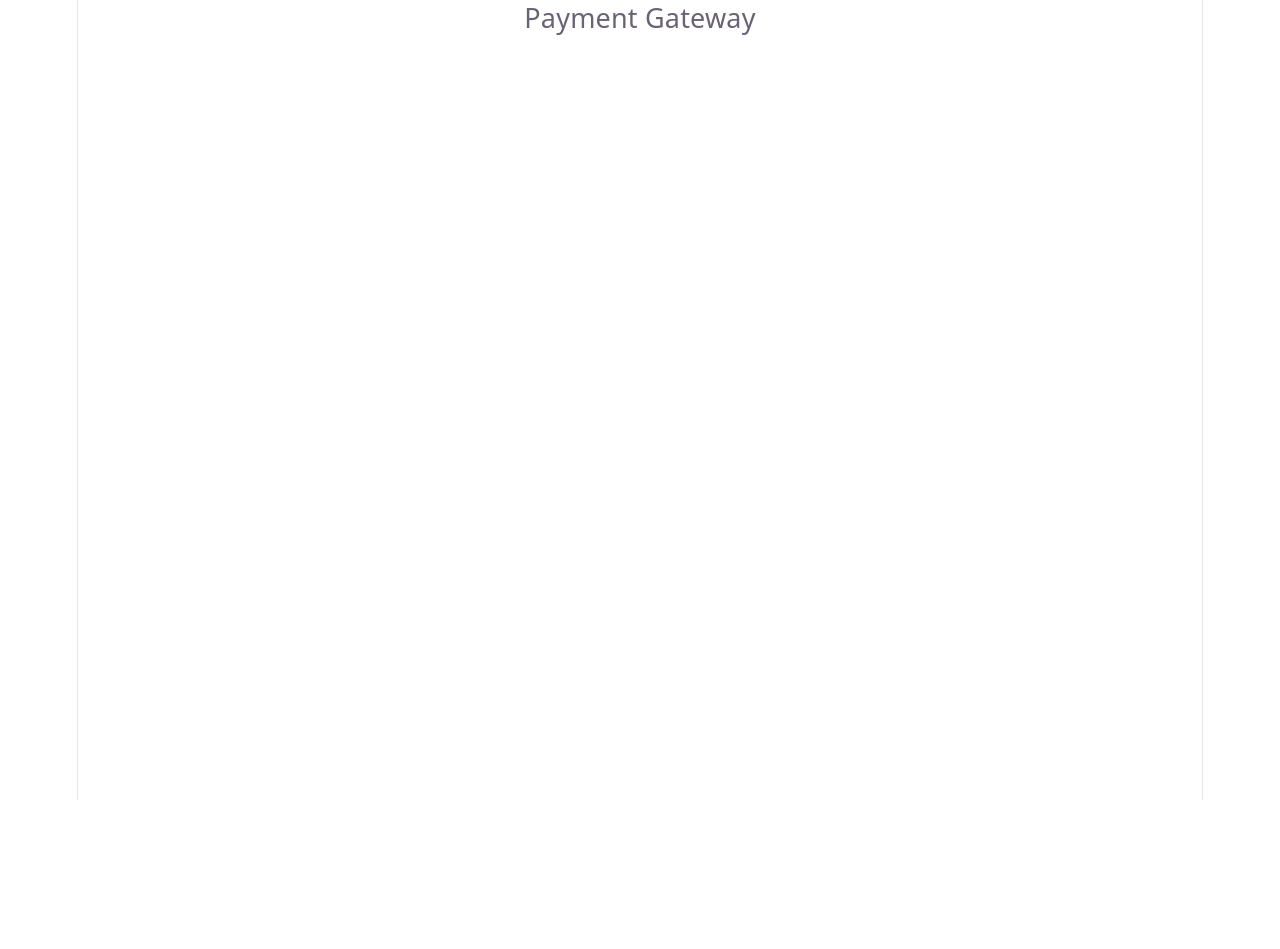
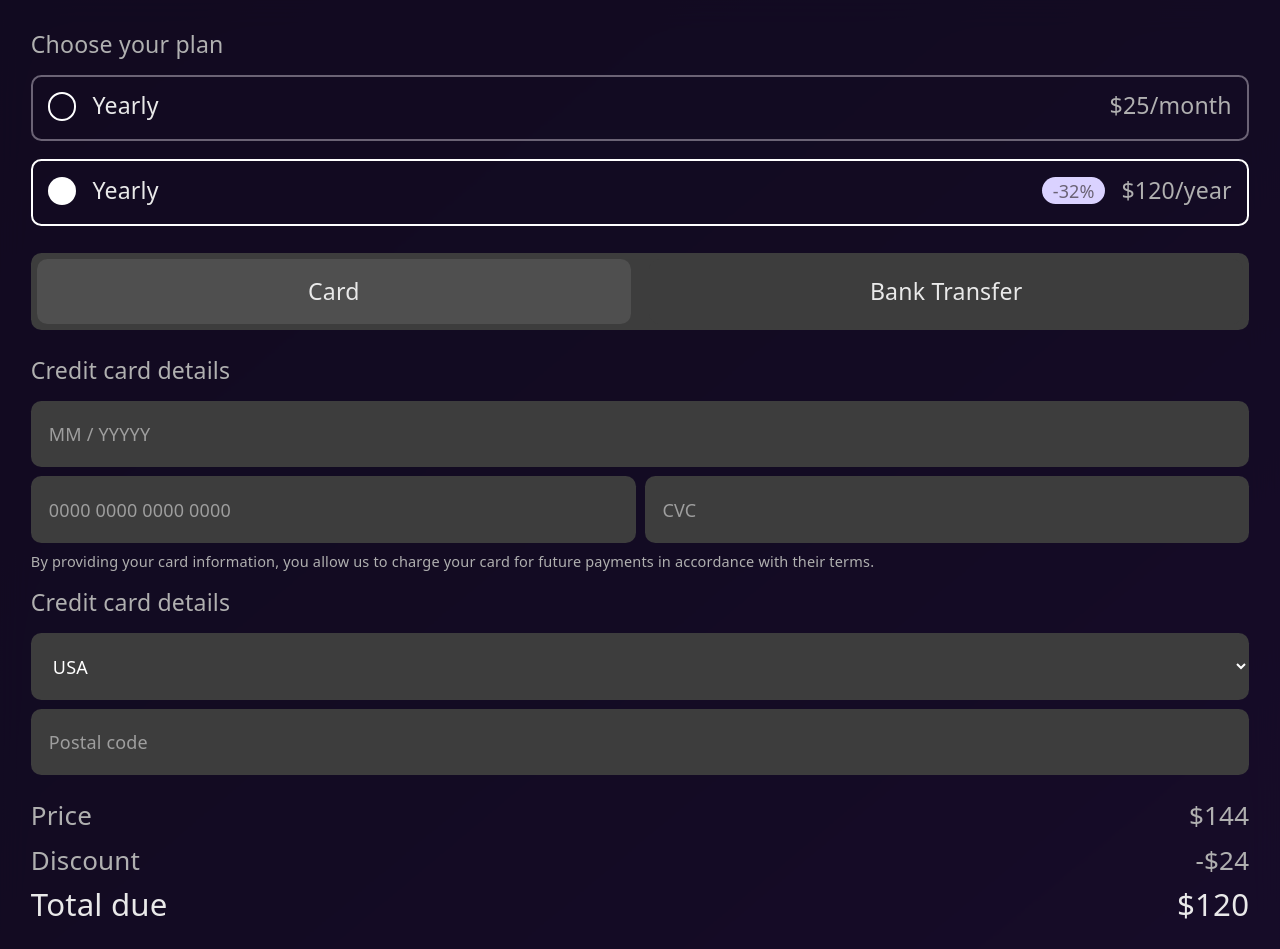
Before and after one commit to themafia98/payment-gateway, a React (Vite) app: page / in a window 1280 px wide. Shown: the top 949 px of the page. Before the commit the page ends 800 px from the top, so only its background shows below. Built offline with nearby package versions, Linux system fonts and the light colour scheme.

Commit message:
feat: template

```diff
--- a/src/index.css
+++ b/src/index.css
@@ -51,11 +51,8 @@
 }
 
 #root {
-  width: 1126px;
-  max-width: 100%;
   margin: 0 auto;
   text-align: center;
-  border-inline: 1px solid var(--border);
   min-height: 100svh;
   display: flex;
   flex-direction: column;
--- a/src/routes/index.tsx
+++ b/src/routes/index.tsx
@@ -5,5 +5,150 @@ export const Route = createFileRoute('/')({
 })
 
 function Index() {
-  return <h3 className="text-2xl">Payment Gateway</h3>
+  return (
+    <main className="min-h-[100svh] bg-gradient-to-br from-[#06040a] via-[#10091c] to-[#2a0f46]">
+      <div className="flex h-[100%] flex-col items-stretch justify-start gap-6 bg-[rgba(21,12,37,0.85)] p-[30.8px] backdrop-blur-[15.4px]">
+        <section className="flex flex-col gap-4">
+          <label className="self-stretch flex font-inter text-[23.1px] text-left text-[#b0b0b0]">
+            Choose your plan
+          </label>
+
+          <div className="flex flex-col gap-4">
+            {/* item 1 */}
+            <div className="h-[66.6px] self-stretch flex flex flex-row justify-between items-center px-[15.4px] gap-[15.4px] rounded-[10.3px] border-2 border-grey border-solid bg-[transparent]">
+              <div className="flex gap-[16px]">
+                <div className="w-[28.2px] h-[28.2px] flex pt-[8.4px] pr-[6.6px] pb-[8.4px] pl-[7.2px] rounded-[64.1px] border-white border-2 bg-trasparent"></div>
+                <p className="w-[67px] h-7 flex font-inter text-[23.1px] text-left text-[#e9e9e9]">
+                  Yearly
+                </p>
+              </div>
+              <div className="flex gap-[16px]">
+                <p className="h-7 flex font-inter text-[23.1px] text-left text-[#b0b0b0]">$25/month</p>
+              </div>
+            </div>
+
+            {/* item 2 */}
+            <div className="h-[66.6px] self-stretch flex flex flex-row justify-between items-center px-[15.4px] gap-[15.4px] rounded-[10.3px] border-2 border-white border-solid bg-[transparent] border-solid">
+              <div className="flex gap-[16px]">
+                <div className="w-[28.2px] h-[28.2px] flex pt-[8.4px] pr-[6.6px] pb-[8.4px] pl-[7.2px] rounded-[64.1px] bg-[#fff]"></div>
+                <p className="w-[67px] h-7 flex font-inter text-[23.1px] text-left text-[#e9e9e9]">
+                  Yearly
+                </p>
+              </div>
+              <div className="flex gap-[16px]">
+                <div className="w-[63.5px] h-[27.1px] flex flex flex-row justify-center items-center py-[2.6px] ph-[10.3px] rounded-[70.5px] bg-[#dad2ff]">
+                  -32%
+                </div>
+                <p className="h-7 flex font-inter text-[23.1px] text-left text-[#b0b0b0]">$120/year</p>
+              </div>
+            </div>
+          </div>
+        </section>
+
+        <section>
+          <div className="h-[76.5px] gap-4 self-stretch flex flex flex-row justify-start items-stretch p-[5.9px] rounded-[10.5px] bg-[#3d3d3d]">
+            <div className="self-stretch flex flex-1 flex-row justify-center items-center gap-[7.9px] ph-[20.5px] rounded-[10.5px] shadow-[0 0 5.2px 5.9px rgba(65, 65, 65, 0.07)] bg-[#4f4f4f]">
+              <p className="flex font-inter text-[23.1px] text-left text-[#e9e9e9]">Card</p>
+            </div>
+
+            <div className="self-stretch flex flex-1 flex-row justify-center items-center gap-[7.9px] ph-[20.5px] rounded-[10.5px] shadow-[0 0 5.2px 5.9px rgba(65, 65, 65, 0.07)] bg-[#3d3d3d]">
+              <p className="flex font-inter text-[23.1px] text-left text-[#e9e9e9]">
+                Bank Transfer
+              </p>
+            </div>
+          </div>
+        </section>
+
+        <section className="flex flex-col gap-4">
+          <label className="self-stretch flex font-inter text-[23.1px] text-left text-[#b0b0b0]">
+            Credit card details
+          </label>
+
+          <div className="flex flex-col gap-2">
+            <input
+              className="h-[66.6px] self-stretch flex flex flex-row justify-between items-center ph-[20.5px] rounded-[10.3px] text-white px-4 bg-[#3d3d3d]"
+              placeholder="MM / YYYYY"
+            />
+            <div className="flex gap-2 pb-2">
+              <input
+                className="h-[66.6px] flex-1 self-stretch flex flex flex-row justify-between items-center ph-[20.5px] rounded-[10.3px] text-white px-4 bg-[#3d3d3d]"
+                type="text"
+                pattern="\d*"
+                maxLength={16}
+                placeholder="0000 0000 0000 0000"
+              />
+              <input
+                className="h-[66.6px] flex-1 self-stretch flex flex flex-row justify-between items-center ph-[20.5px] rounded-[10.3px] text-white px-4 bg-[#3d3d3d]"
+                autoComplete="cc-csc"
+                placeholder="CVC"
+                type="text"
+                pattern="\d*"
+                maxLength={3}
+              />
+            </div>
+            <p className="self-stretch flex font-inter text-[14.5px] leading-[1.32px] text-left text-[#b0b0b0]">
+              By providing your card information, you allow us to charge your card for future
+              payments in accordance with their terms.
+            </p>
+          </div>
+        </section>
+
+        <section className="flex flex-col gap-4">
+          <label className="self-stretch flex font-inter text-[23.1px] text-left text-[#b0b0b0]">
+            Credit card details
+          </label>
+
+          <div className="flex flex-col gap-2">
+            <select className="h-[66.6px] self-stretch flex flex flex-row justify-between items-center ph-[20.5px] rounded-[10.3px] text-white px-4 bg-[#3d3d3d]">
+              <option>USA</option>
+            </select>
+            <input
+              className="h-[66.6px] self-stretch flex flex flex-row justify-between items-center ph-[20.5px] rounded-[10.3px] text-white px-4 bg-[#3d3d3d]"
+              placeholder="Postal code"
+            />
+          </div>
+        </section>
+
+        <div data-name="CTA" className="flex flex-col">
+          <div data-name="Details billing" className="flex flex-col gap-4 h-33">
+            <div data-name="details" className="flex justify-between gap-[62px]]">
+              <p data-name="Price" className="text-[26px] text-[#B0B0B0]">
+                Price
+              </p>
+              <p data-name="$144" className="text-[26px] text-[#B0B0B0]">
+                $144
+              </p>
+            </div>
+            <div data-name="details" className="flex justify-between gap-[62px]">
+              <p data-name="Discount" className="text-[26px] text-[#B0B0B0]">
+                Discount
+              </p>
+              <p data-name="-$24" className="text-[26px] text-[#B0B0B0]">
+                -$24
+              </p>
+            </div>
+            <div data-name="details" className="flex justify-between gap-[62px]">
+              <p data-name="Total due" className="text-[31.235864639282227px] text-[#E9E9E9]">
+                Total due
+              </p>
+              <p data-name="$120" className="text-[31.235864639282227px] text-[#E9E9E9]">
+                $120
+              </p>
+            </div>
+          </div>
+          <button
+            data-name="Button"
+            className="flex py-0 cursor-pointer px-[27.765213012695312px] justify-center items-center gap-[197.82713317871094px] h-[90.2369384765625px] shadow-[inset_5.205977439880371px_6.941303253173828px_36.61537551879883px_rgba(255,255,255,0.25)] rounded-[13.882606506347656px]"
+          >
+            <p
+              data-name="Continue payment"
+              className="text-[31.235864639282227px] font-medium text-[#E9E9E9]"
+            >
+              Continue payment
+            </p>
+          </button>
+        </div>
+      </div>
+    </main>
+  )
 }
```
Also changed, not shown: 1 other file (tests, documents, lock files or other folders).
